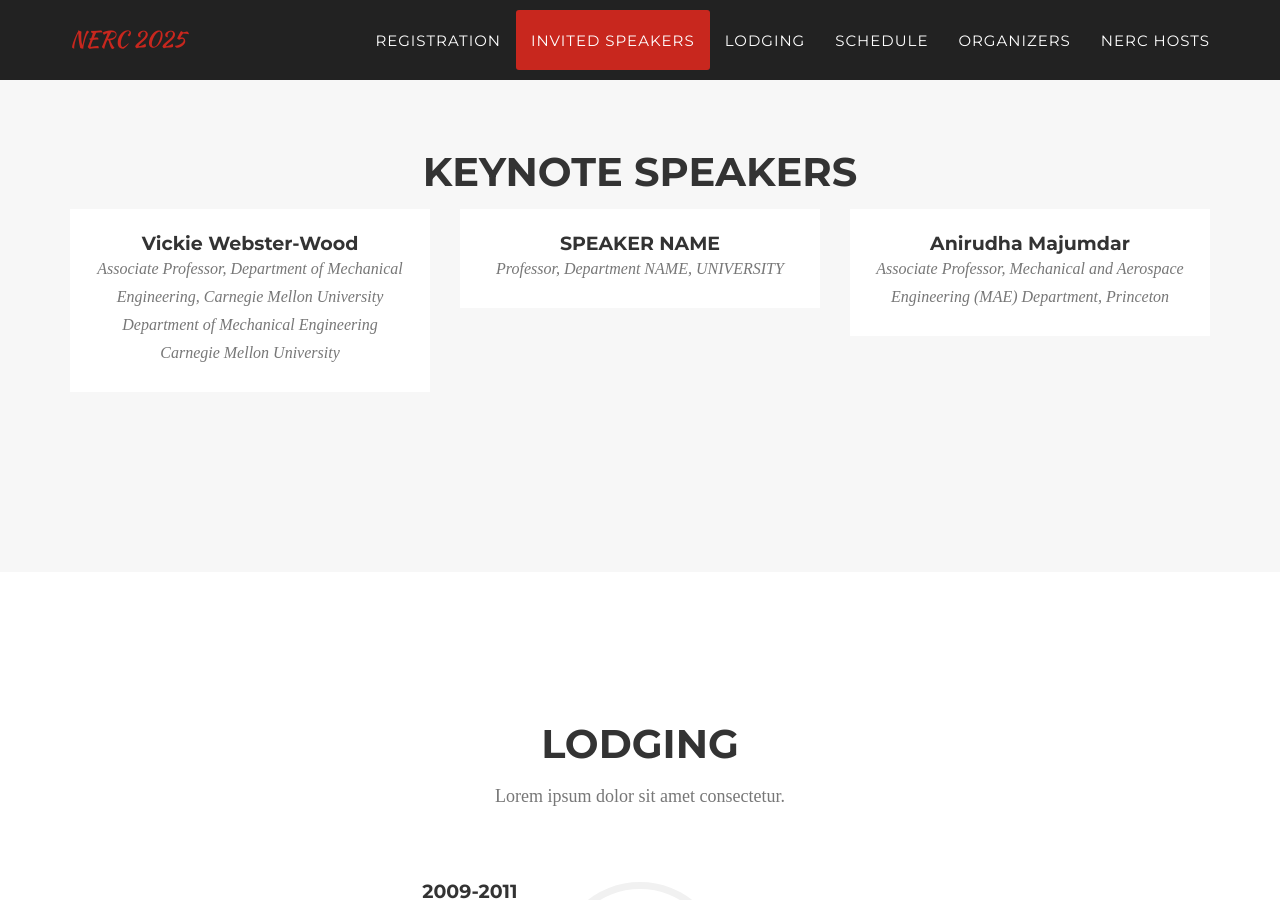
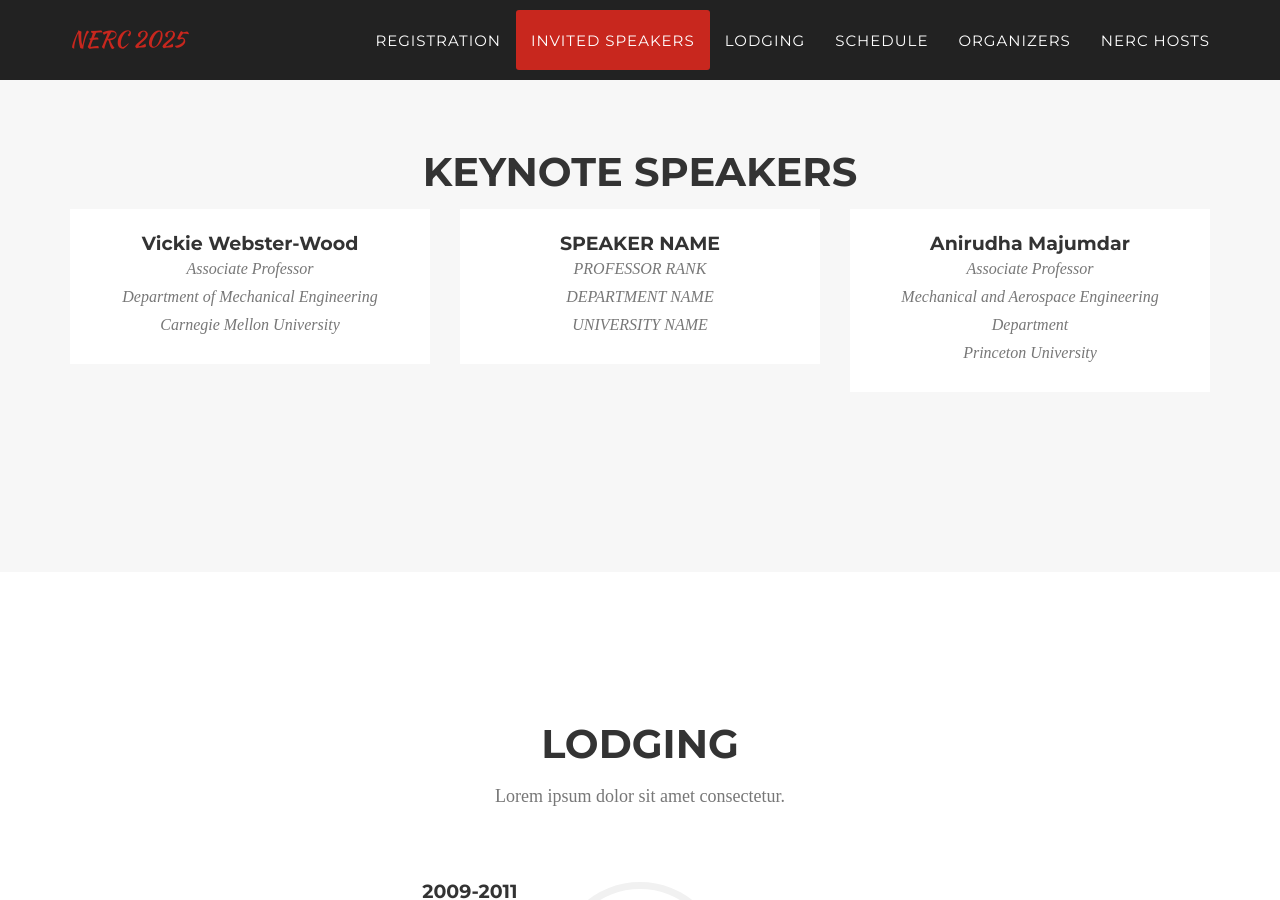
Before and after one commit to Cornell-Tech-AIRLab/cornell2025.nerc.io, a Jekyll site: the page built from _posts/2014-07-17-project-3.markdown, in a window 1280 px wide and 900 px high, scrolled down 1634 px. Built offline with Jekyll 4.4.1, drawn with Linux system fonts in a browser that asks for light colours; some web fonts are replaced.

Commit message:
speaker template text

```diff
--- a/_posts/2014-07-17-project-2.markdown
+++ b/_posts/2014-07-17-project-2.markdown
@@ -1,6 +1,8 @@
 ---
 title: Anirudha Majumdar
-subtitle: Associate Professor, Mechanical and Aerospace Engineering (MAE) Department, Princeton
+subtitle: Associate Professor
+department: Mechanical and Aerospace Engineering Department
+university: Princeton University
 layout: default
 modal-id: 2
 date: 2014-07-17
--- a/_posts/2014-07-17-project-3.markdown
+++ b/_posts/2014-07-17-project-3.markdown
@@ -1,6 +1,8 @@
 ---
 title: SPEAKER NAME
-subtitle: Professor, Department NAME, UNIVERSITY
+subtitle: PROFESSOR RANK
+department: DEPARTMENT NAME
+university: UNIVERSITY NAME
 layout: default
 modal-id: 2
 date: 2014-07-17
--- a/_posts/2014-07-18-project-1.markdown
+++ b/_posts/2014-07-18-project-1.markdown
@@ -1,6 +1,6 @@
 ---
 title: Vickie Webster-Wood
-subtitle: Associate Professor, Department of Mechanical Engineering, Carnegie Mellon University
+subtitle: Associate Professor
 department: Department of Mechanical Engineering
 university: Carnegie Mellon University
 layout: default
```
